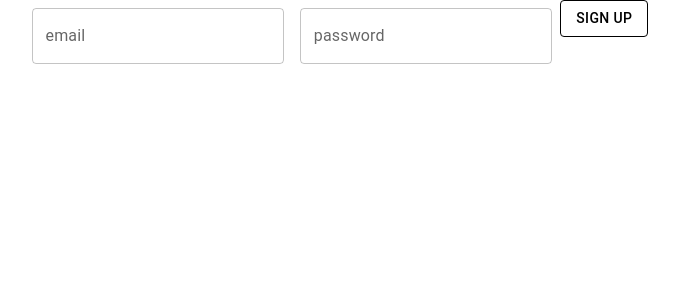
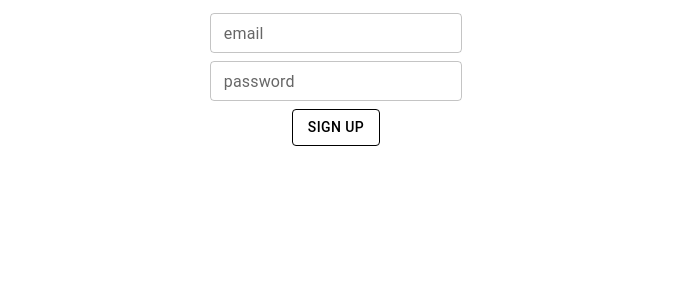
Before and after one commit to u-dwin/Xplora, a React (Create React App) app in the folder frontend/: page /sign-up in a window 1280 px wide. Both pictures are taken after a click on the button "TRAVELER". Shown: the top 300 px of the page, without its empty margins (304-983 px from the left). Built offline with nearby package versions, Linux system fonts and the light colour scheme.

Commit message:
Add styling to SignUp

```diff
--- a/frontend/src/App.tsx
+++ b/frontend/src/App.tsx
@@ -1,16 +1,8 @@
 import React from 'react';
 import './App.css';
 import SignUp from "./addUserComponent/SignUp";
-import {createTheme} from "@mui/material";
-import {grey} from "@mui/material/colors";
 import {Route, Routes} from "react-router-dom";
 import SignUpSuccess from "./addUserComponent/SignUpSuccess";
-
-const xploraTheme = createTheme({
-    palette: {
-        primary: grey,
-    },
-});
 
 function App() {
     return (
--- a/frontend/src/addUserComponent/SignUp.tsx
+++ b/frontend/src/addUserComponent/SignUp.tsx
@@ -15,10 +15,18 @@ export default function SignUp() {
     } = useAddUser();
 
     return (
-        <Box sx={{textAlign: "center"}}>
+        <Box sx={{
+            textAlign: "center",
+            display: "flex",
+            flexDirection: "column",
+            flexWrap: "wrap",
+            alignContent: "space-around",
+            rowGap: "5px"
+        }}>
+            <Box> </Box>
             {addUser?.userType === "" ? (
                 <>
-                    <Typography variant={"h4"}>I am a...</Typography>
+                    <Typography variant={"h4"} justifyItems={"center"}>I am a...</Typography>
                     <Button variant="outlined" color="inherit" onClick={travelerChoiceClick}>
                         Traveler
                     </Button>
@@ -31,13 +39,21 @@ export default function SignUp() {
                     component="form"
                     onSubmit={registrationFormSubmit}
                     sx={{
-                        "& .MuiTextField-root": {m: 1, width: "25ch"},
+                        "& .MuiTextField-root": {
+                            m: 1,
+                            width: "25ch",
+                            display: "flex",
+                            flexDirection: "column",
+                            flexWrap: "wrap",
+                            rowGap: "5px",
+                            justifyContent: "center"
+                        },
                     }}
                     noValidate
                     autoComplete="off"
                 >
-                    <div>
                         <TextField
+                            size="small"
                             label="email"
                             id="outlined-size-normal"
                             value={inputFields.email}
@@ -47,6 +63,7 @@ export default function SignUp() {
                         />
 
                     <TextField
+                        size="small"
                         label="password"
                         id="outlined-size-normal"
                         value={inputFields.password}
@@ -54,10 +71,9 @@ export default function SignUp() {
                         error={Boolean(passwordError)}
                         helperText={passwordError}
                     />
-                        <Button type="submit" variant="outlined" color="inherit">
+                    <Button type="submit" variant="outlined" color="inherit" size="medium">
                         Sign Up
                     </Button>
-                    </div>
                 </Box>
             )}
         </Box>
--- a/frontend/src/index.tsx
+++ b/frontend/src/index.tsx
@@ -4,15 +4,26 @@ import './index.css';
 import App from './App';
 import reportWebVitals from './reportWebVitals';
 import {BrowserRouter} from "react-router-dom";
+import {createTheme, ThemeProvider} from "@mui/material";
+import {grey} from "@mui/material/colors";
 
 const root = ReactDOM.createRoot(
-  document.getElementById('root') as HTMLElement
+    document.getElementById('root') as HTMLElement
 );
+
+const xploraTheme = createTheme({
+    palette: {
+        primary: grey,
+    },
+});
+
 root.render(
     <React.StrictMode>
-        <BrowserRouter>
-            <App/>
-        </BrowserRouter>
+        <ThemeProvider theme={xploraTheme}>
+            <BrowserRouter>
+                <App/>
+            </BrowserRouter>
+        </ThemeProvider>
     </React.StrictMode>
 );
 
```
Lines whose indentation alone changed are shown as unchanged.
